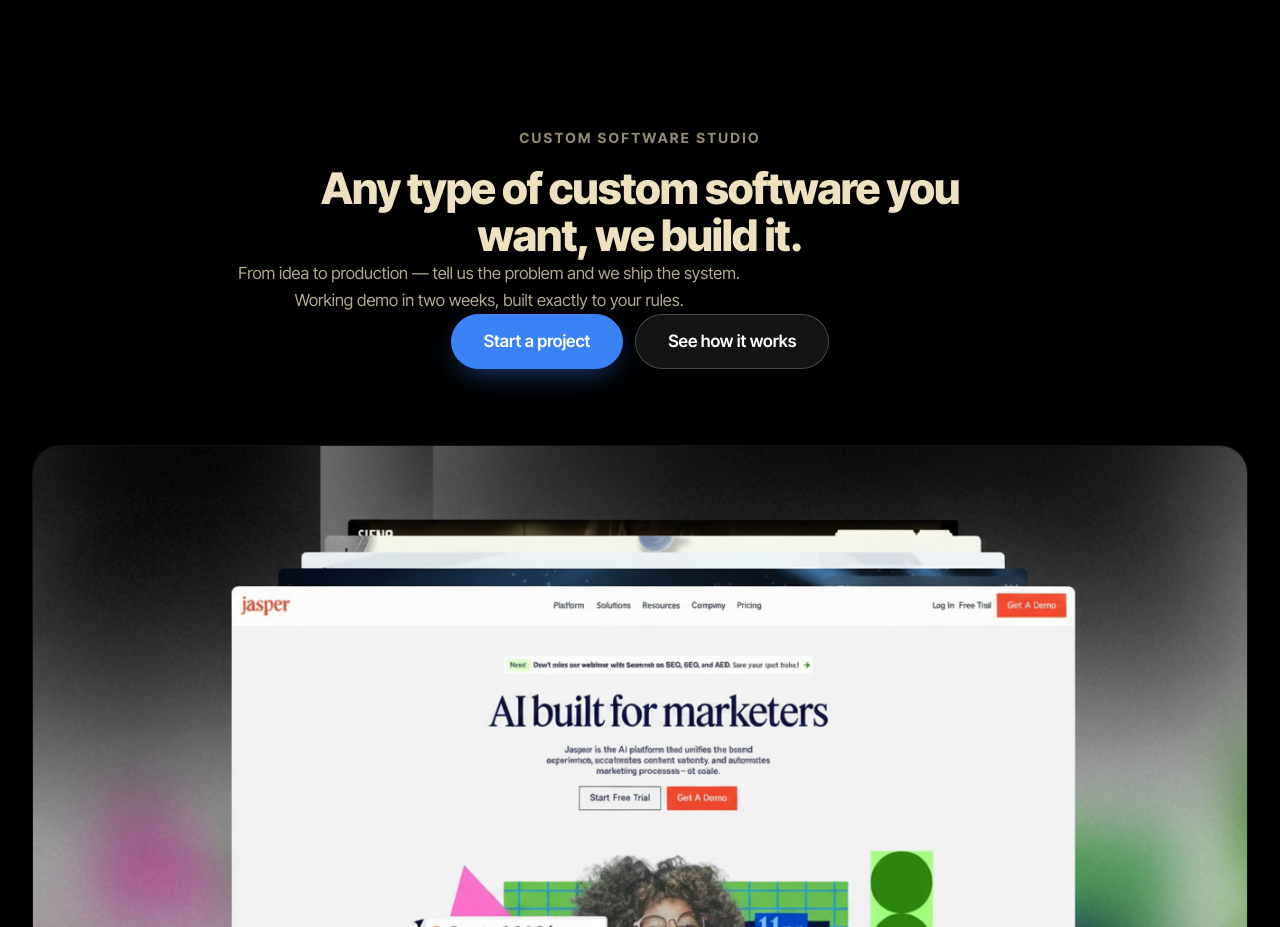
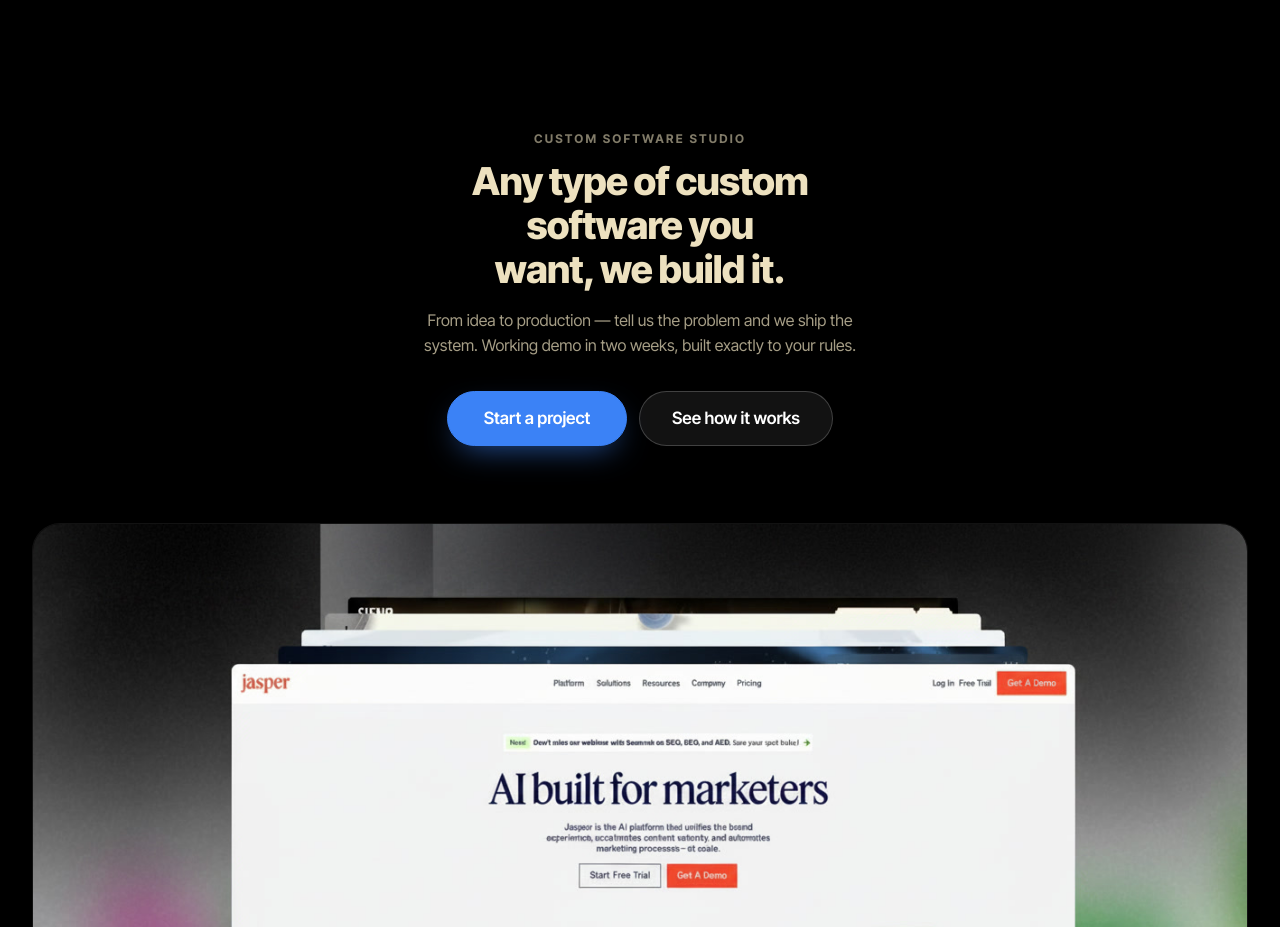
Before and after one commit to tadiwamanwere-code/Rylo-Labz, a website: page index.html in a window 1280 px wide. Shown: the part 5500-6427 px from the top of the page. Drawn offline with nearby package versions, Linux system fonts and the light colour scheme; no server answers.

Commit message:
Polish build banner: balanced centered text, tighter rhythm, consistent buttons (min-width); bump CSS to v45

```diff
--- a/index.html
+++ b/index.html
@@ -32,7 +32,7 @@
   <link rel="preconnect" href="https://images.pexels.com" />
   <link href="https://fonts.googleapis.com/css2?family=Inter+Tight:ital,wght@0,300;0,400;0,500;0,600;0,700;0,800;1,400;1,600;1,700&display=swap" rel="stylesheet" />
   <link href="https://cdn.jsdelivr.net/npm/bootstrap@5.3.3/dist/css/bootstrap.min.css" rel="stylesheet" crossorigin="anonymous">
-  <link rel="stylesheet" href="styles.css?v=44" />
+  <link rel="stylesheet" href="styles.css?v=45" />
 
   <script type="application/ld+json">
     {
--- a/styles.css
+++ b/styles.css
@@ -3260,49 +3260,58 @@ hr { border-color: var(--border); }
 .build-banner-eyebrow {
   display: inline-block;
   font-family: var(--font-sans);
-  font-size: var(--fs-small);
+  font-size: var(--fs-micro);
   font-weight: 700;
-  letter-spacing: 0.16em;
+  letter-spacing: 0.18em;
   text-transform: uppercase;
-  color: rgba(237, 225, 191, 0.62);
-  margin-bottom: var(--s-4);
+  color: rgba(237, 225, 191, 0.55);
+  margin-bottom: var(--s-3);
 }
 .build-banner-title {
   font-family: var(--font-sans);
   font-weight: 800;
-  font-size: clamp(26px, 3.4vw, 44px);
-  line-height: 1.1;
-  letter-spacing: -0.025em;
+  font-size: clamp(28px, 3vw, 44px);
+  line-height: 1.14;
+  letter-spacing: -0.02em;
   color: #EDE1BF;
   margin: 0 auto;
-  max-width: 22ch;
+  max-width: 16ch;
+  text-wrap: balance;
 }
 .build-banner-sub {
-  font-size: clamp(15px, 1.3vw, 18px);
+  font-size: clamp(15px, 1.25vw, 18px);
   line-height: 1.6;
-  color: rgba(237, 225, 191, 0.75);
-  max-width: 56ch;
-  margin: var(--s-5) auto var(--s-7);
+  color: rgba(237, 225, 191, 0.7);
+  max-width: 50ch;
+  margin: var(--s-4) auto 0;
+  text-wrap: balance;
 }
 .build-banner-actions {
   display: flex;
   gap: var(--s-3);
   justify-content: center;
+  align-items: center;
   flex-wrap: wrap;
+  margin-top: var(--s-8);
+}
+.build-banner-actions .btn {
+  min-width: 180px;
+  justify-content: center;
+  font-weight: 600;
 }
 .build-banner-primary {
   background: #3b82f6;
   color: #fff;
   border: 1px solid #3b82f6;
-  box-shadow: 0 10px 30px -10px rgba(59,130,246,.6);
+  box-shadow: 0 12px 32px -12px rgba(59,130,246,.7);
 }
 .build-banner-primary:hover { background: #2f6fe0; border-color: #2f6fe0; }
 .build-banner-secondary {
-  background: rgba(255,255,255,.08);
+  background: rgba(255,255,255,.07);
   color: #fff;
-  border: 1px solid rgba(255,255,255,.22);
-}
-.build-banner-secondary:hover { background: rgba(255,255,255,.16); border-color: rgba(255,255,255,.4); }
+  border: 1px solid rgba(255,255,255,.2);
+}
+.build-banner-secondary:hover { background: rgba(255,255,255,.14); border-color: rgba(255,255,255,.38); }
 
 /* The image sits below the intro text */
 .build-banner-media {
```
